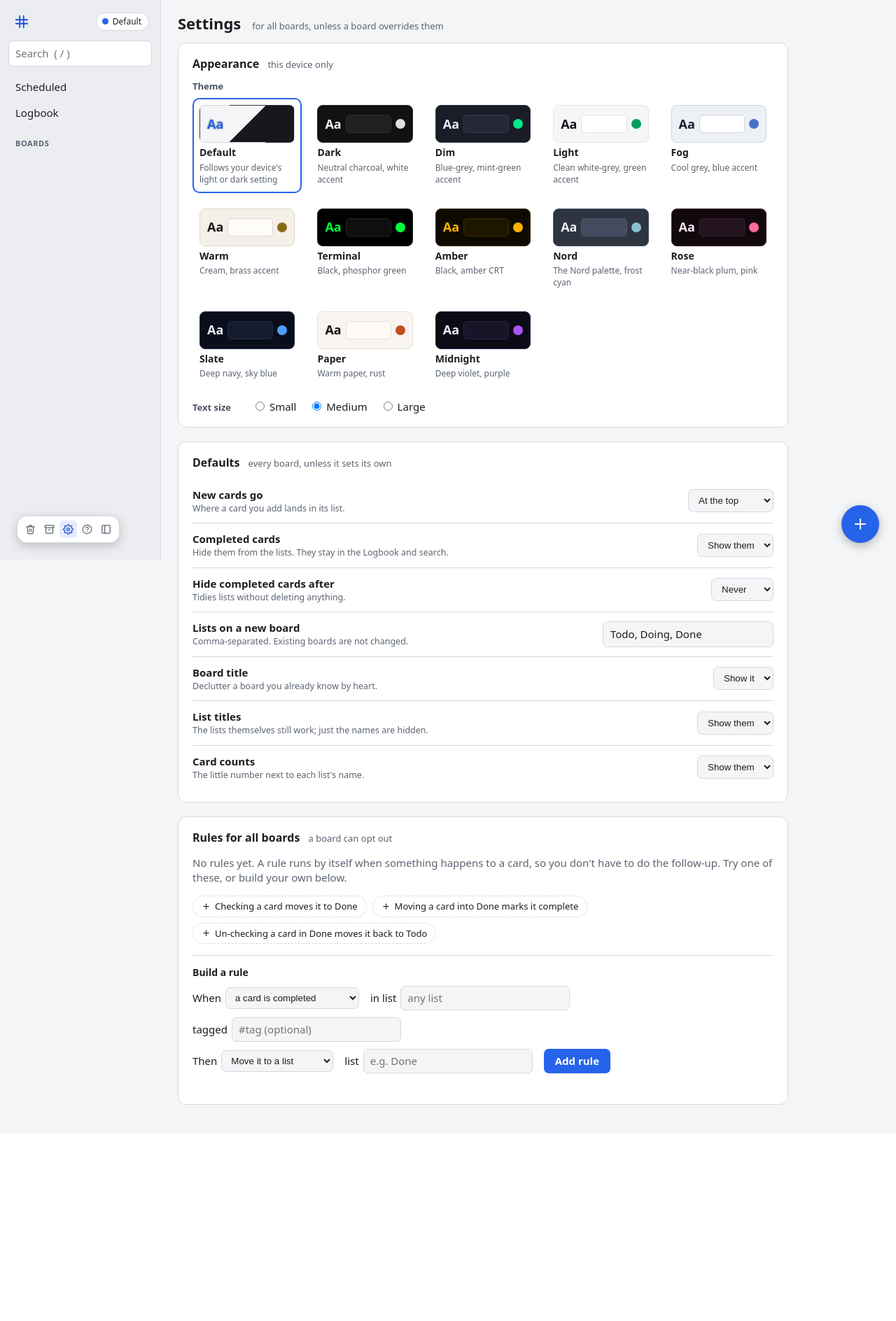
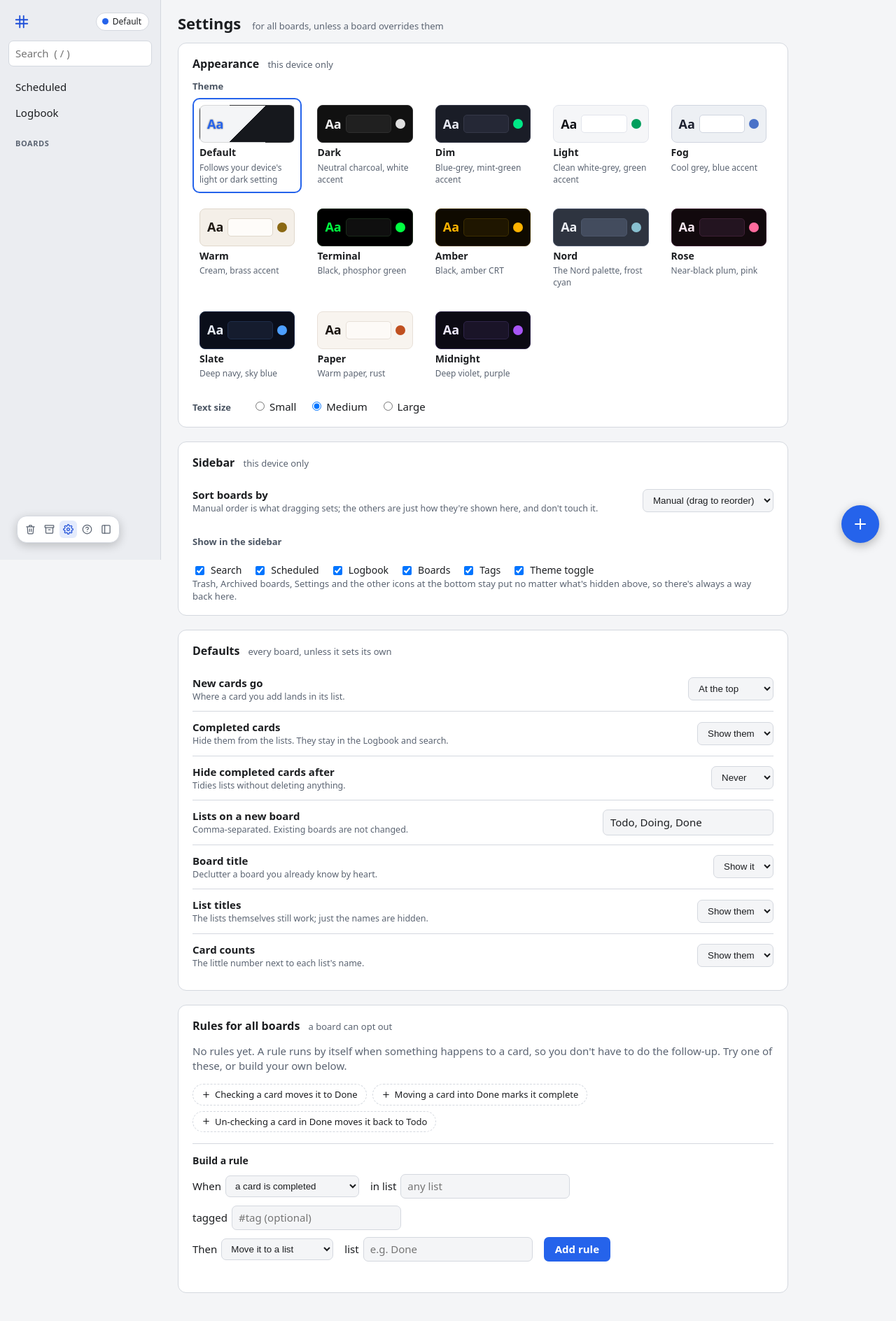
Before and after one commit to jamesmcculley/kanban, a Flask app: page /settings in a window 1280 px wide. Shown: the whole page at 70% size. Before the commit the page ends 1579 px from the top, so only its background shows below. Run offline with Flask 3, Linux system fonts and the light colour scheme.

Commit message:
feat: sort boards, customize sidebar sections, pin boards
- Board sort: Manual (drag, existing default), Alphabetical, Recently
  updated, Recently created. Per-device (localStorage), same as theme.
  The server's own order (Board.position, what dragging writes) is
  never touched by the other three -- they're a client-side re-sort of
  what's already rendered (sidebar.js's BoardSort). Manual-mode
  dragging stays wired up; the others disable it, since dragging in a
  re-sorted view would just get overridden on the next load.
- Board gained created (set once) and updated (derived from board.md's
  mtime; Store._save() now also touches it on every card write, so
  "recently updated" reflects real card activity, not just board-level
  metadata changes).
- Sidebar section visibility: search, Scheduled, Logbook, the boards+
  areas block, tags, and the theme toggle can each be individually
  hidden -- everything except the floating toolbar (Trash, Archived
  boards, Settings, Shortcuts, Collapse, Log out), which was made a
  deliberately fixed exception so there's always a way back into
  Settings to undo an over-enthusiastic hide. Also localStorage,
  applied pre-paint (_theme_boot.html) so there's no flash.
- Board pinning: unlike sort/visibility, server-side (a board property,
  not a personal viewing preference) via Board.pinned. A small pin icon
  on each sidebar row (hover-revealed when unpinned, always shown once
  pinned) toggles it. Pinned boards sort first within their own group
  in every sort mode -- Store.sidebar()'s stable sort covers Manual for
  free; BoardSort.apply() applies the same pinned-first rule before its
  own comparison for the other three.

ADR 0007. AGENTS.md trap 14 (an empty #tag-section reads as "not
visible" to Playwright regardless of the hide/show toggle -- a
test-authoring gotcha that cost a real debugging pass, not an app bug).

220 unit + 61 e2e tests passing. Note: a pre-existing, unrelated flaky
e2e test (test_drag_card_onto_sidebar_board_moves_it_with_undo) surfaced
repeatedly across full-suite runs today -- always passes in isolation,
predates this change, and looks like a timing race between SortableJS's
own drag lifecycle and the native-DnD sidebar-drop handler in ui.js.
Not investigated further here; flagged for a separate pass.

Co-Authored-By: Claude Sonnet 5 <noreply@anthropic.com>
Claude-Session: https://claude.ai/code/session_01WjiKa1NdgQZu39WNAGJAgK

```diff
--- a/pyproject.toml
+++ b/pyproject.toml
@@ -28,4 +28,4 @@ line-length = 100
 
 [tool.ruff.lint]
 # a personal tool: "today" means the local calendar date, not UTC
-ignore = ["DTZ001", "DTZ005", "DTZ011"]
+ignore = ["DTZ001", "DTZ005", "DTZ006", "DTZ011"]
--- a/src/kanban/routes.py
+++ b/src/kanban/routes.py
@@ -601,6 +601,17 @@ def archived_boards():
     return render_template("archived.html", boards=store().list_archived_boards())
 
 
+@bp.post("/b/<slug>/pin")
+def toggle_pin(slug):
+    try:
+        board = store().get_board(slug)
+        store().set_pinned(slug, not board.pinned)
+    except KeyError:
+        abort(404)
+    pinned = not board.pinned
+    return jsonify(_toast(f"{'Pinned' if pinned else 'Unpinned'} “{_short(board.title)}”"))
+
+
 @bp.post("/capture")
 def capture():
     """Quick-add from anywhere: lands at the top of whichever board the client asked for."""
--- a/src/kanban/static/app.css
+++ b/src/kanban/static/app.css
@@ -70,6 +70,18 @@ input, textarea, button { font:inherit; }
 .sidebar nav a.active { background:var(--accent); color:var(--on-accent); }
 .sidebar h3 { margin:16px 10px 4px; font-size:11px; text-transform:uppercase; letter-spacing:.05em;
               color:var(--text-subtle); }
+
+/* Sidebar customization (Settings > Sidebar): which sections show, applied before first paint
+   (see _theme_boot.html) so there's no flash of a section that's about to disappear. Everything
+   here is a per-device preference (localStorage), same as theme -- and deliberately never touches
+   the floating .side-foot toolbar, which stays put no matter what so there's always a way back
+   into Settings to undo an over-aggressive hide. */
+html[data-sidebar-hide~="search"] .sidebar .search { display:none; }
+html[data-sidebar-hide~="scheduled"] .side-scheduled { display:none; }
+html[data-sidebar-hide~="logbook"] .side-logbook { display:none; }
+html[data-sidebar-hide~="boards"] .side-boards { display:none; }
+html[data-sidebar-hide~="tags"] #tag-section { display:none; }
+html[data-sidebar-hide~="theme"] .theme-btn { display:none; }
 .badge { background:var(--danger-solid); color:#fff; border-radius:10px; font-size:11px; padding:1px 7px; }
 .sidebar input { width:100%; padding:7px 9px; border-radius:7px; border:1px solid var(--border);
                  background:var(--bg-card); color:var(--text-primary); }
@@ -161,6 +173,15 @@ h1 { margin:0; font-size:22px; }
 @media (hover: none) { .grip { opacity:1; } }
 .board-row { display:flex; align-items:center; gap:2px; }
 .board-row a { flex:1; min-width:0; }
+/* Hidden until hover, like the grip -- except once a board is pinned, its pin stays visible as a
+   status indicator (so it's obvious *why* it's floated to the top of its group) as well as the way
+   to undo it. */
+.pin-btn { display:grid; place-items:center; border:0; background:none; color:var(--text-subtle);
+           cursor:pointer; padding:2px; border-radius:5px; flex:none; opacity:0; transition:opacity .15s; }
+.board-row:hover .pin-btn, .pin-btn.pinned { opacity:1; }
+.pin-btn:hover { background:var(--hover); color:var(--text-primary); }
+.pin-btn.pinned { color:var(--accent-text); }
+@media (hover: none) { .pin-btn { opacity:1; } }
 .boards-unassigned, .area-boards { min-height:6px; }
 .area { margin-top:10px; }
 .area-head { display:flex; align-items:center; gap:2px; }
@@ -315,6 +336,9 @@ fieldset { border:0; margin:0; padding:0; min-width:0; } legend { font-weight:60
 .tc-name { font-weight:600; font-size:14px; } .tc-blurb { font-size:12px; color:var(--text-subtle); }
 .size-row { margin-top:18px; display:flex; gap:18px; align-items:center; flex-wrap:wrap; } .size-row legend { margin:0 12px 0 0; float:left; }
 .size-row label { cursor:pointer; }
+.sidebar-show { margin-top:18px; padding-top:14px; border-top:1px solid var(--border); display:flex; gap:16px; flex-wrap:wrap; }
+.sidebar-show legend { width:100%; margin-bottom:8px; font-weight:600; font-size:13px; }
+.sidebar-show label { display:flex; align-items:center; gap:6px; cursor:pointer; font-size:14px; }
 
 /* settings rows and rules */
 .pref-row { display:flex; justify-content:space-between; align-items:center; gap:16px; padding:12px 0; border-top:1px solid var(--border); }
--- a/src/kanban/static/sidebar.js
+++ b/src/kanban/static/sidebar.js
@@ -8,6 +8,37 @@
     root.setAttribute('data-sidebar', collapsed ? 'collapsed' : 'expanded');
     try { localStorage.setItem('sidebar-collapsed', collapsed ? '1' : '0'); } catch { /* ignore */ }
   }));
+})();
+
+// Board sort order: manual (drag, the default) or a client-side re-sort by title/created/updated.
+// A personal per-device preference (localStorage), same as theme -- the server's own order (what
+// dragging writes) is untouched either way, so switching back to Manual always restores it exactly.
+window.BoardSort = (() => {
+  const get = () => { try { return localStorage.getItem('board-sort') || 'manual'; } catch { return 'manual'; } };
+  function apply(mode) {
+    mode = mode || get();
+    // Manual mode's pinned-first order is already correct as rendered -- see Store.sidebar().
+    if (mode === 'manual') return;
+    const keyOf = row => mode === 'alpha' ? row.dataset.title.toLowerCase() : (row.dataset[mode] || '');
+    document.querySelectorAll('.boards-unassigned, .area-boards').forEach(container => {
+      const rows = [...container.querySelectorAll(':scope > [data-slug]')];
+      rows.sort((a, b) => {
+        const pa = a.dataset.pinned ? 1 : 0, pb = b.dataset.pinned ? 1 : 0;
+        if (pa !== pb) return pb - pa;  // pinned boards float to the top no matter the sort mode
+        const ka = keyOf(a), kb = keyOf(b);
+        if (ka === kb) return 0;
+        const before = ka < kb;
+        return (mode === 'alpha') === before ? -1 : 1;  // A-Z, or newest-first for created/updated
+      });
+      rows.forEach(r => container.appendChild(r));
+    });
+  }
+  function set(mode) {
+    try { localStorage.setItem('board-sort', mode); } catch { /* ignore */ }
+    location.reload();  // simplest correct way to also re-apply/re-disable the drag handles below
+  }
+  document.addEventListener('DOMContentLoaded', () => apply());
+  return { get, set };
 })();
 
 // Sidebar drag-and-drop: reorder boards, move them between areas, reorder areas.
@@ -47,9 +78,42 @@
     if (e.detail.successful && verb && verb !== 'get') refreshStats();
   });
 
-  side.querySelectorAll('.boards-unassigned, .area-boards').forEach(el => new Sortable(el, {
-    group: 'boards', animation: 150, handle: '.grip', draggable: '[data-slug]', onEnd: save,
-  }));
+  // Dragging a board only makes sense in Manual order -- in any other mode the next reload (or
+  // even the next card change's stats refresh) would just re-sort it right back.
+  if (window.BoardSort.get() === 'manual') {
+    side.querySelectorAll('.boards-unassigned, .area-boards').forEach(el => new Sortable(el, {
+      group: 'boards', animation: 150, handle: '.grip', draggable: '[data-slug]', onEnd: save,
+    }));
+  }
   const areas = side.querySelector('.areas');
   if (areas) new Sortable(areas, { animation: 150, handle: '.area-grip', draggable: '.area', onEnd: save });
 })();
+
+// Which sidebar sections show: applied pre-paint by _theme_boot.html (data-sidebar-hide on <html>,
+// read from the same 'sidebar-hide' localStorage key); this just keeps that key in sync and gives
+// the current page a live preview when you're looking at Settings' own sidebar as you toggle it.
+window.SidebarSections = (() => {
+  const get = () => { try { return JSON.parse(localStorage.getItem('sidebar-hide') || '{}'); } catch { return {}; } };
+  function set(key, hidden) {
+    const hide = get();
+    if (hidden) hide[key] = true; else delete hide[key];
+    try { localStorage.setItem('sidebar-hide', JSON.stringify(hide)); } catch { /* ignore */ }
+    document.documentElement.setAttribute('data-sidebar-hide', Object.keys(hide).join(' '));
+  }
+  return { get, set };
+})();
+
+// Settings page: the sort <select> and "show in sidebar" checkboxes mirror current state and
+// apply on change, same pattern as the Appearance section's theme/text-size radios (theme.js).
+document.addEventListener('DOMContentLoaded', () => {
+  const sortSelect = document.getElementById('board-sort');
+  if (sortSelect) {
+    sortSelect.value = window.BoardSort.get();
+    sortSelect.addEventListener('change', () => window.BoardSort.set(sortSelect.value));
+  }
+  const hidden = window.SidebarSections.get();
+  document.querySelectorAll('input[name="sidebar-show"]').forEach(cb => {
+    cb.checked = !hidden[cb.value];
+    cb.addEventListener('change', () => window.SidebarSections.set(cb.value, !cb.checked));
+  });
+});
--- a/src/kanban/templates/_icons.html
+++ b/src/kanban/templates/_icons.html
@@ -22,5 +22,6 @@
 {%- elif name == 'edit' %}<path d="M17 3a2.85 2.83 0 1 1 4 4L7.5 20.5 2 22l1.5-5.5L17 3z"/>
 {%- elif name == 'log-out' %}<path d="M9 21H5a2 2 0 0 1-2-2V5a2 2 0 0 1 2-2h4"/><polyline points="16 17 21 12 16 7"/><line x1="21" y1="12" x2="9" y2="12"/>
 {%- elif name == 'archive' %}<rect x="2" y="3" width="20" height="5" rx="1"/><path d="M4 8v11a2 2 0 0 0 2 2h12a2 2 0 0 0 2-2V8"/><line x1="10" y1="13" x2="14" y2="13"/>
+{%- elif name == 'pin' %}<path d="M21 10c0 7-9 13-9 13s-9-6-9-13a9 9 0 0 1 18 0z"/><circle cx="12" cy="10" r="3"/>
 {%- endif %}</svg>
 {%- endmacro %}
--- a/src/kanban/templates/_theme_boot.html
+++ b/src/kanban/templates/_theme_boot.html
@@ -10,6 +10,9 @@
     var s = localStorage.getItem('font-size');
     if (SIZES.indexOf(s) > -1) document.documentElement.setAttribute('data-font-size', s);
     if (localStorage.getItem('sidebar-collapsed') === '1') document.documentElement.setAttribute('data-sidebar', 'collapsed');
+    var hide = JSON.parse(localStorage.getItem('sidebar-hide') || '{}');
+    var hidden = Object.keys(hide).filter(function (k) { return hide[k]; });
+    if (hidden.length) document.documentElement.setAttribute('data-sidebar-hide', hidden.join(' '));
   } catch (e) { /* storage blocked: keep the default */ }
 })();
 </script>
--- a/src/kanban/templates/base.html
+++ b/src/kanban/templates/base.html
@@ -38,20 +38,28 @@
         <input name="q" type="search" placeholder="Search  ( / )" autocomplete="off" value="{{ q or '' }}">
       </form>
       {% macro board_row(b, current) %}
-      <div class="board-row" data-slug="{{ b.slug }}"{% if b.kind in ('kanban', 'tasks') %} data-drop-board="{{ b.slug }}"{% endif %}>
+      <div class="board-row" data-slug="{{ b.slug }}" data-title="{{ b.title }}"
+           data-created="{{ b.created or '' }}" data-updated="{{ b.updated or '' }}"
+           data-pinned="{{ '1' if b.pinned else '' }}"
+           {% if b.kind in ('kanban', 'tasks') %}data-drop-board="{{ b.slug }}"{% endif %}>
         <span class="grip" title="Drag to reorder or move to an area">⋮⋮</span>
         <a href="{{ url_for('boards.board', slug=b.slug) }}" class="{{ 'active' if current == b.slug }}">
           {% if b.kind == 'tasks' %}{{ icon('check-square', 13) }}{% endif %}<span>{{ b.title }}</span></a>
+        <button type="button" class="pin-btn{{ ' pinned' if b.pinned }}"
+                data-post="{{ url_for('boards.toggle_pin', slug=b.slug) }}" data-after="reload"
+                title="{{ 'Unpin' if b.pinned else 'Pin to top' }}"
+                aria-label="{{ 'Unpin' if b.pinned else 'Pin' }} {{ b.title }}">{{ icon('pin', 12) }}</button>
       </div>
       {% endmacro %}
       <nav>
-        <a href="{{ url_for('boards.scheduled') }}" data-go="s"
-           class="{{ 'active' if request.endpoint == 'boards.scheduled' }}">
+        <a href="{{ url_for('boards.scheduled') }}" data-go="s" class="side-scheduled
+           {{ 'active' if request.endpoint == 'boards.scheduled' }}">
           <span>Scheduled</span><span id="today-badge">{% include "_badge.html" %}</span>
         </a>
-        <a href="{{ url_for('boards.logbook') }}" data-go="l"
-           class="{{ 'active' if request.endpoint == 'boards.logbook' }}"><span>Logbook</span></a>
+        <a href="{{ url_for('boards.logbook') }}" data-go="l" class="side-logbook
+           {{ 'active' if request.endpoint == 'boards.logbook' }}"><span>Logbook</span></a>
 
+        <div class="side-boards">
           <h3>Boards</h3>
           <div class="boards-unassigned">
             {% for b in sidebar.unassigned %}{{ board_row(b, current_board) }}{% endfor %}
@@ -77,6 +85,7 @@
               </div>
             </div>
             {% endfor %}
+          </div>
         </div>
         <div id="tag-section">{% include "_tags.html" %}</div>
       </nav>
--- a/src/kanban/templates/settings.html
+++ b/src/kanban/templates/settings.html
@@ -24,6 +24,30 @@
         <legend>Text size</legend>
         {% for s in text_sizes %}<label><input type="radio" name="text-size" value="{{ s }}"> {{ s|capitalize }}</label>{% endfor %}
       </fieldset>
+    </section>
+
+    <section class="card-section" aria-labelledby="sidebar-h">
+      <h2 id="sidebar-h">Sidebar <span class="muted">this device only</span></h2>
+      <fieldset class="pref-row">
+        <div><label for="board-sort">Sort boards by</label><small>Manual order is what dragging sets; the others are just how they're shown here, and don't touch it.</small></div>
+        <select id="board-sort">
+          <option value="manual">Manual (drag to reorder)</option>
+          <option value="alpha">Alphabetical</option>
+          <option value="updated">Recently updated</option>
+          <option value="created">Recently created</option>
+        </select>
+      </fieldset>
+      <fieldset class="sidebar-show">
+        <legend>Show in the sidebar</legend>
+        <label><input type="checkbox" name="sidebar-show" value="search"> Search</label>
+        <label><input type="checkbox" name="sidebar-show" value="scheduled"> Scheduled</label>
+        <label><input type="checkbox" name="sidebar-show" value="logbook"> Logbook</label>
+        <label><input type="checkbox" name="sidebar-show" value="boards"> Boards</label>
+        <label><input type="checkbox" name="sidebar-show" value="tags"> Tags</label>
+        <label><input type="checkbox" name="sidebar-show" value="theme"> Theme toggle</label>
+      </fieldset>
+      <p class="muted">Trash, Archived boards, Settings and the other icons at the bottom stay put
+        no matter what's hidden above, so there's always a way back here.</p>
     </section>
 
     <section class="card-section" aria-labelledby="defaults-h">
```
Also changed, not shown: AGENTS.md (+7 -0 lines), docs/decisions/0007-sidebar-sort-and-customization.md (added, +63 -0 lines), src/kanban/store.py (+36 -4 lines), tests/e2e/test_ui.py (+84 -0 lines), tests/test_routes.py (+19 -0 lines), tests/test_store.py (+73 -0 lines), README.md. Lines whose indentation alone changed are shown as unchanged.
